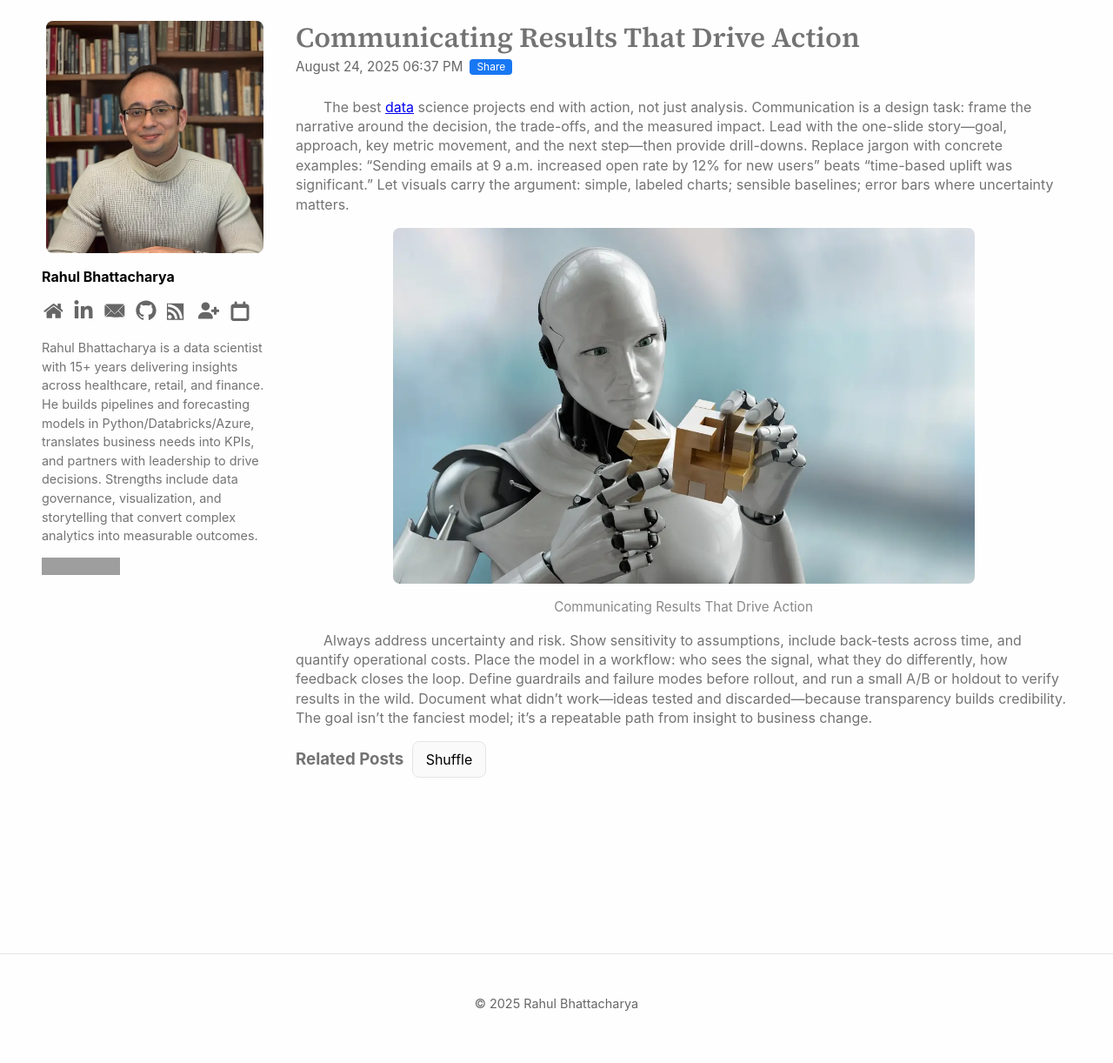
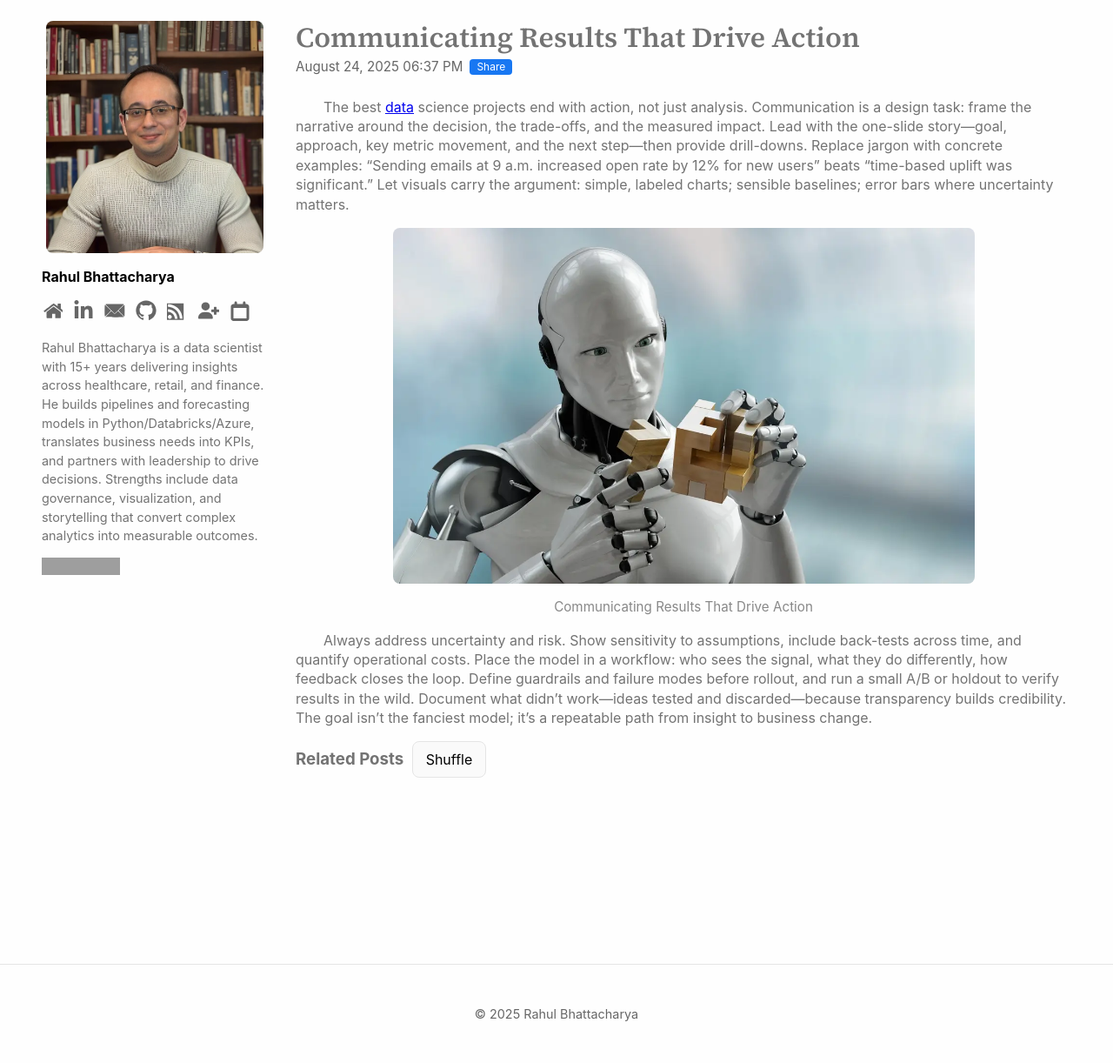
Before and after one commit to RahulBhattacharya1/RahulBhattacharya1.github.io, a Jekyll site: the page built from _posts/2025-08-24-second.md, in a window 1280 px wide. Shown: the whole page at 87% size. Built offline with Jekyll 4.4.1, drawn with Linux system fonts in a browser that asks for light colours; comment, search, counter and statistics services are not loaded; grey boxes are pictures that could not be loaded.

Commit message:
Update main.scss

```diff
--- a/assets/css/main.scss
+++ b/assets/css/main.scss
@@ -590,7 +590,7 @@
   display: flex;
   align-items: center;   /* vertically center button with heading */
   gap: 10px;             /* space between heading and button */
-  margin-bottom: 8px;
+  margin-bottom: 20px;
 }
 .related-head h3 { margin: 0; }
 
```
